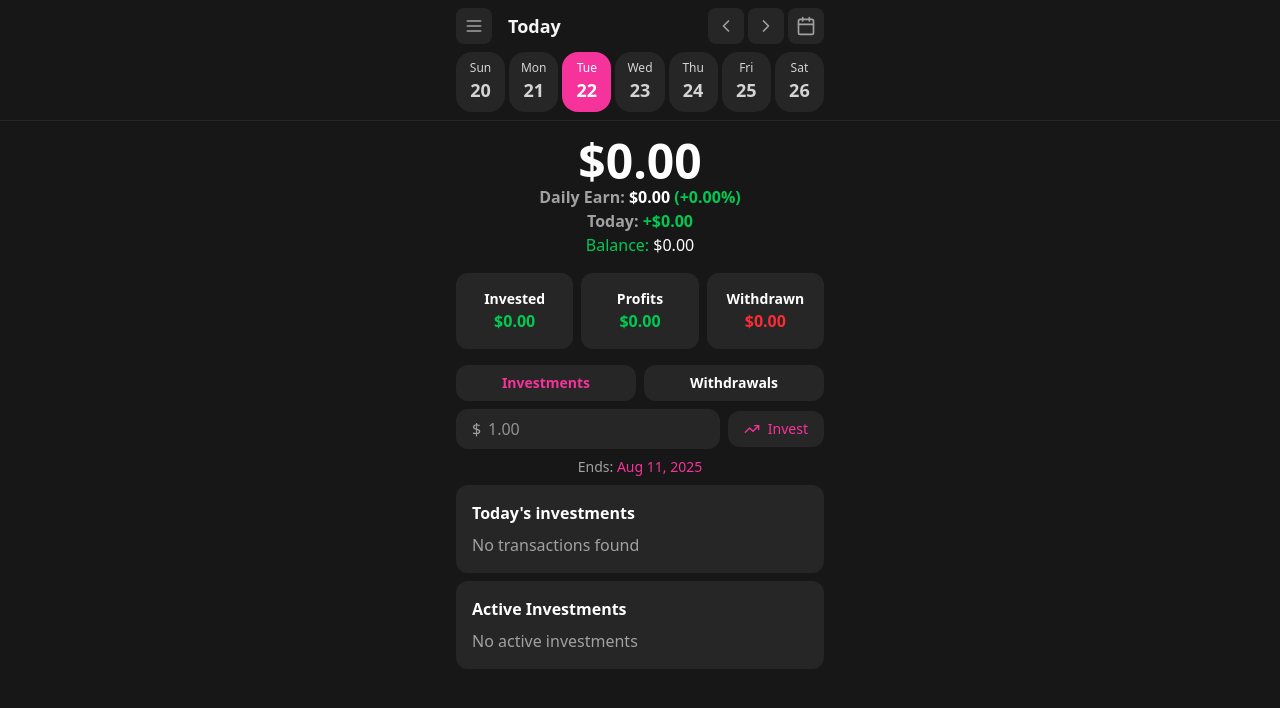
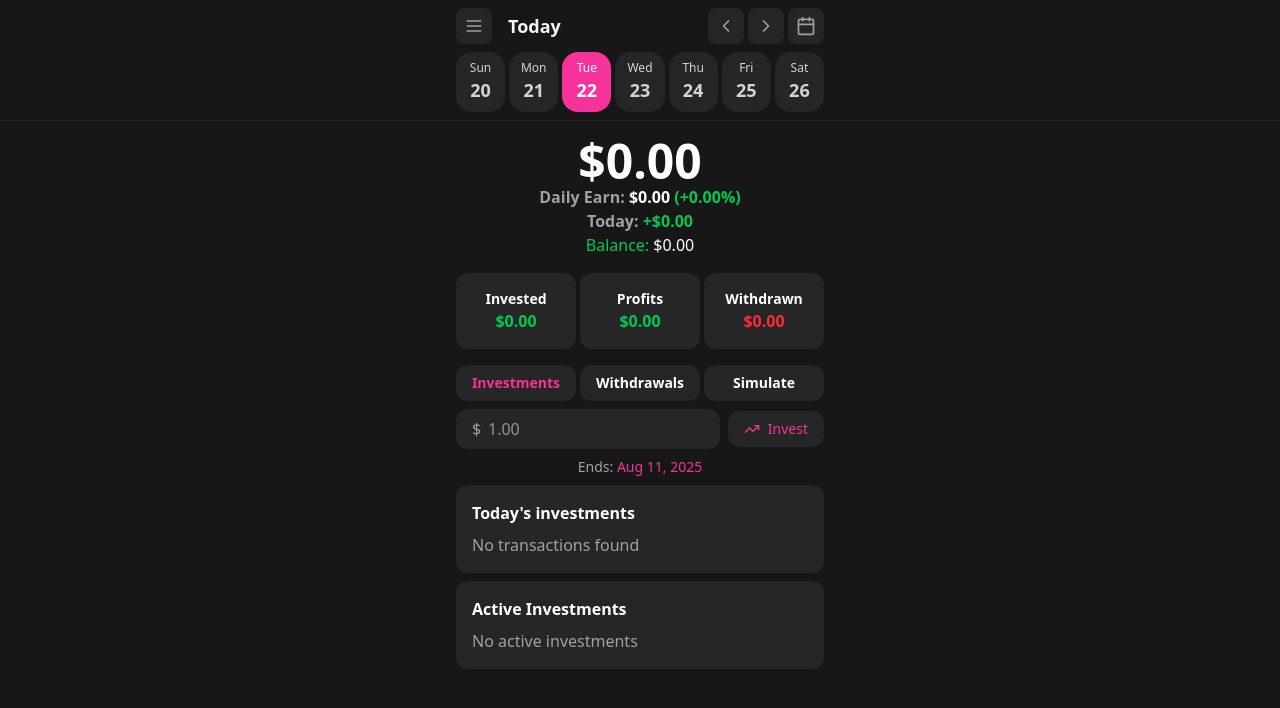
Before and after one commit to pwabucket/pwa-ai-earn, a React (Vite) app: page / in a window 1280 px wide. Shown: the top 708 px of the page. Built offline with nearby package versions, Linux system fonts and the light colour scheme.

Commit message:
feat: Implemented simulation tab

```diff
--- a/src/components/DayView.jsx
+++ b/src/components/DayView.jsx
@@ -12,6 +12,7 @@ import { useState } from "react";
 import Input from "./Input";
 import InvestmentEngine from "../lib/InvestmentEngine";
 import PageContainer from "./PageContainer";
+import Simulation from "./Simulation";
 import useAppStore from "../store/useAppStore";
 import { cn } from "../lib/utils";
 import { formatHeaderDate } from "../utils/dateUtils";
@@ -27,7 +28,7 @@ const TabTriggerButton = (props) => (
   <Tabs.Trigger
     {...props}
     className={cn(
-      "px-4 py-2 bg-neutral-800 rounded-xl",
+      "py-2 bg-neutral-800 rounded-xl",
       "text-white font-bold text-sm",
       "cursor-pointer",
       "data-[state=active]:text-pink-500"
@@ -158,7 +159,7 @@ const MetricsDisplay = ({ result }) => (
       </p>
     </div>
 
-    <div className="grid grid-cols-3 gap-2">
+    <div className="grid grid-cols-3 gap-1">
       <MetricCard
         title="Invested"
         value={result.totalInvested}
@@ -402,9 +403,10 @@ export default function DayView({ selectedDate, onSelectDate }) {
       )}
 
       <Tabs.Root defaultValue="investments" className="flex flex-col gap-2">
-        <Tabs.List className="grid grid-cols-2 gap-2">
+        <Tabs.List className="grid grid-cols-3 gap-1">
           <TabTriggerButton value="investments">Investments</TabTriggerButton>
           <TabTriggerButton value="withdrawals">Withdrawals</TabTriggerButton>
+          <TabTriggerButton value="simulation">Simulate</TabTriggerButton>
         </Tabs.List>
 
         <Tabs.Content value="investments" className="flex flex-col gap-2">
@@ -473,6 +475,10 @@ export default function DayView({ selectedDate, onSelectDate }) {
             onRemove={removeWithdrawal}
           />
         </Tabs.Content>
+
+        <Tabs.Content value="simulation" className="flex flex-col gap-2">
+          <Simulation selectedDate={selectedDate} onSelectDate={onSelectDate} />
+        </Tabs.Content>
       </Tabs.Root>
     </PageContainer>
   );
--- /dev/null
+++ b/src/components/Simulation.jsx
@@ -0,0 +1,10 @@
+export default function Simulation() {
+  return (
+    <div className="flex flex-col gap-2">
+      <h2 className="text-lg font-bold">Simulation</h2>
+      <p className="text-neutral-400 text-sm">
+        This feature is under development. Stay tuned for updates!
+      </p>
+    </div>
+  );
+}
```
